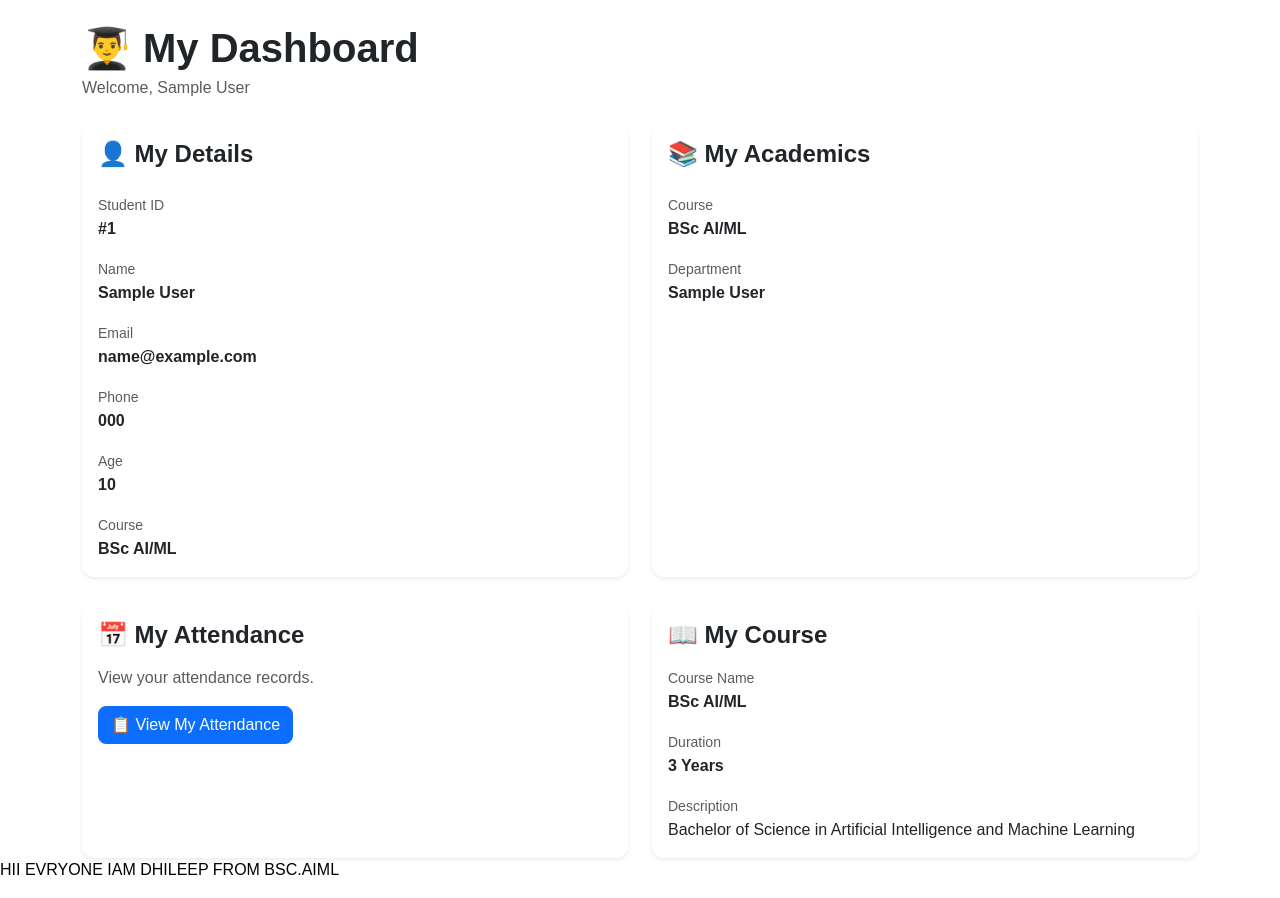
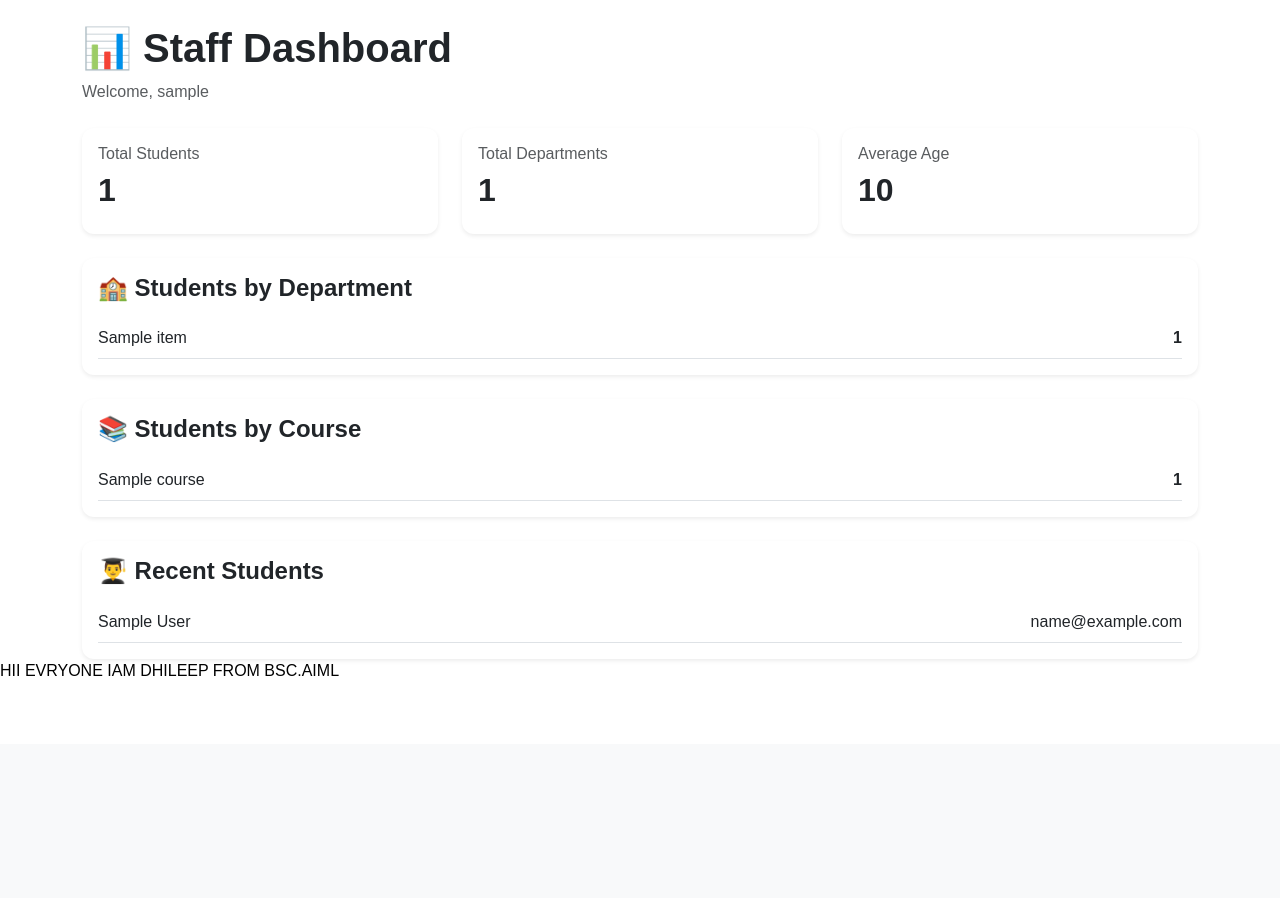
Before and after one commit to dhileep267/student-management-system, a Django app: template templates/dashboard.html in a window 1280 px wide. Shown: the part 56-954 px from the top of the page. After the commit the page ends 732 px from the top, so only its background shows below. Run offline with Django 5.2, Linux system fonts and the light colour scheme; a user stored in the database is signed in; data comes from the database, SQL or seed files in the repository; tables that the repository leaves empty hold one stand-in row (values such as "Sample post"); the template is opened without the code that fills it: values that come from a table or form of the project are taken from there, most other values are stand-ins (such as "Sample title", 1, 10 or a date in 2020); parts of the project's set-up code (start-up, migrations or seed data) failed here and were passed over.

Commit message:
Fix staff dashboard template

```diff
--- a/templates/dashboard.html
+++ b/templates/dashboard.html
@@ -1,260 +1,110 @@
-
 {% extends "base.html" %}
 
 {% block title %}
-My Dashboard | StudentMS
+Staff Dashboard | StudentMS
 {% endblock %}
 
 {% block content %}
 
 <div class="container mt-4">
 
-    <!-- Header -->
     <div class="mb-4">
-        <h1 class="fw-bold mb-1">👨‍🎓 My Dashboard</h1>
-        <p class="text-muted mb-0">
-            Welcome, {{ student.name }}
+        <h1 class="fw-bold">📊 Staff Dashboard</h1>
+        <p class="text-muted">
+            Welcome, {{ request.user.username }}
         </p>
     </div>
 
-
-    <!-- Student Details -->
+    <!-- Statistics -->
     <div class="row g-4">
 
-        <div class="col-lg-6">
-
-            <div class="card shadow-sm border-0 h-100">
-
+        <div class="col-md-4">
+            <div class="card shadow-sm border-0">
                 <div class="card-body">
-
-                    <h4 class="fw-bold mb-4">
-                        👤 My Details
-                    </h4>
-
-                    <div class="mb-3">
-                        <small class="text-muted">
-                            Student ID
-                        </small>
-
-                        <div class="fw-semibold">
-                            #{{ student.id }}
+                    <h6 class="text-muted">Total Students</h6>
+                    <h2 class="fw-bold">{{ total_students }}</h2>
+                </div>
             </div>
         </div>
 
-                    <div class="mb-3">
-                        <small class="text-muted">
-                            Name
-                        </small>
-
-                        <div class="fw-semibold">
-                            {{ student.name }}
+        <div class="col-md-4">
+            <div class="card shadow-sm border-0">
+                <div class="card-body">
+                    <h6 class="text-muted">Total Departments</h6>
+                    <h2 class="fw-bold">{{ total_departments }}</h2>
+                </div>
             </div>
         </div>
 
-                    <div class="mb-3">
-                        <small class="text-muted">
-                            Email
-                        </small>
-
-                        <div class="fw-semibold">
-                            {{ student.email }}
+        <div class="col-md-4">
+            <div class="card shadow-sm border-0">
+                <div class="card-body">
+                    <h6 class="text-muted">Average Age</h6>
+                    <h2 class="fw-bold">{{ average_age }}</h2>
                 </div>
-                    </div>
-
-                    <div class="mb-3">
-                        <small class="text-muted">
-                            Phone
-                        </small>
-
-                        <div class="fw-semibold">
-                            {{ student.phone|default:"-" }}
-                        </div>
-                    </div>
-
-                    <div class="mb-3">
-                        <small class="text-muted">
-                            Age
-                        </small>
-
-                        <div class="fw-semibold">
-                            {{ student.age }}
-                        </div>
-                    </div>
-
-                    <div>
-                        <small class="text-muted">
-                            Course
-                        </small>
-
-                        <div class="fw-semibold">
-                            {% if student.course %}
-                                {{ student.course.name }}
-                            {% else %}
-                                Not assigned
-                            {% endif %}
             </div>
         </div>
 
     </div>
 
-            </div>
-
-        </div>
-
-
-        <!-- Academics -->
-        <div class="col-lg-6">
-
-            <div class="card shadow-sm border-0 h-100">
-
-                <div class="card-body">
-
-                    <h4 class="fw-bold mb-4">
-                        📚 My Academics
-                    </h4>
-
-                    <div class="mb-3">
-
-                        <small class="text-muted">
-                            Course
-                        </small>
-
-                        <div class="fw-semibold">
-
-                            {% if student.course %}
-                                {{ student.course.name }}
-                            {% else %}
-                                Not assigned
-                            {% endif %}
-
-                        </div>
-
-                    </div>
-
-
-                    <div>
-
-                        <small class="text-muted">
-                            Department
-                        </small>
-
-                        <div class="fw-semibold">
-
-                            {% if student.department %}
-                                {{ student.department.name }}
-                            {% else %}
-                                Not assigned
-                            {% endif %}
-
-                        </div>
-
-                    </div>
-
-                </div>
-
-            </div>
-
-        </div>
-
-    </div>
-
-
-    <!-- Attendance -->
-    <div class="row g-4 mt-1">
-
-        <div class="col-lg-6">
-
-            <div class="card shadow-sm border-0 h-100">
-
+    <!-- Students by Department -->
+    <div class="card shadow-sm border-0 mt-4">
         <div class="card-body">
 
             <h4 class="fw-bold mb-3">
-                        📅 My Attendance
+                🏫 Students by Department
             </h4>
 
-                    <p class="text-muted">
-                        View your attendance records.
-                    </p>
-
-                    <a
-                        href="{% url 'student_attendance' %}"
-                        class="btn btn-primary"
-                    >
-                        📋 View My Attendance
-                    </a>
+            {% for item in students_per_department %}
+                <div class="d-flex justify-content-between border-bottom py-2">
+                    <span>{{ item.name }}</span>
+                    <strong>{{ item.student_count }}</strong>
+                </div>
+            {% empty %}
+                <p class="text-muted">No departments found.</p>
+            {% endfor %}
 
         </div>
-
     </div>
 
-        </div>
-
-
-        <!-- Course -->
-        <div class="col-lg-6">
-
-            <div class="card shadow-sm border-0 h-100">
-
+    <!-- Students by Course -->
+    <div class="card shadow-sm border-0 mt-4">
         <div class="card-body">
 
             <h4 class="fw-bold mb-3">
-                        📖 My Course
+                📚 Students by Course
             </h4>
 
-                    {% if student.course %}
+            {% for item in students_per_course %}
+                <div class="d-flex justify-content-between border-bottom py-2">
+                    <span>{{ item.course }}</span>
+                    <strong>{{ item.student_count }}</strong>
+                </div>
+            {% empty %}
+                <p class="text-muted">No course data found.</p>
+            {% endfor %}
 
-                        <div class="mb-3">
-
-                            <small class="text-muted">
-                                Course Name
-                            </small>
-
-                            <div class="fw-semibold">
-                                {{ student.course.name }}
+        </div>
     </div>
 
+    <!-- Recent Students -->
+    <div class="card shadow-sm border-0 mt-4">
+        <div class="card-body">
+
+            <h4 class="fw-bold mb-3">
+                👨‍🎓 Recent Students
+            </h4>
+
+            {% for student in recent_students %}
+                <div class="d-flex justify-content-between border-bottom py-2">
+                    <span>{{ student.name }}</span>
+                    <span>{{ student.email }}</span>
                 </div>
-
-
-                        <div class="mb-3">
-
-                            <small class="text-muted">
-                                Duration
-                            </small>
-
-                            <div class="fw-semibold">
-                                {{ student.course.duration|default:"Not provided" }}
-                            </div>
+            {% empty %}
+                <p class="text-muted">No students found.</p>
+            {% endfor %}
 
         </div>
-
-
-                        <div>
-
-                            <small class="text-muted">
-                                Description
-                            </small>
-
-                            <div>
-                                {{ student.course.description|default:"No description available." }}
-                            </div>
-
-                        </div>
-
-                    {% else %}
-
-                        <p class="text-muted mb-0">
-                            Course information not available.
-                        </p>
-
-                    {% endif %}
-
-                </div>
-
-            </div>
-
-        </div>
-
     </div>
 
 </div>
```
Lines whose indentation alone changed are shown as unchanged.
